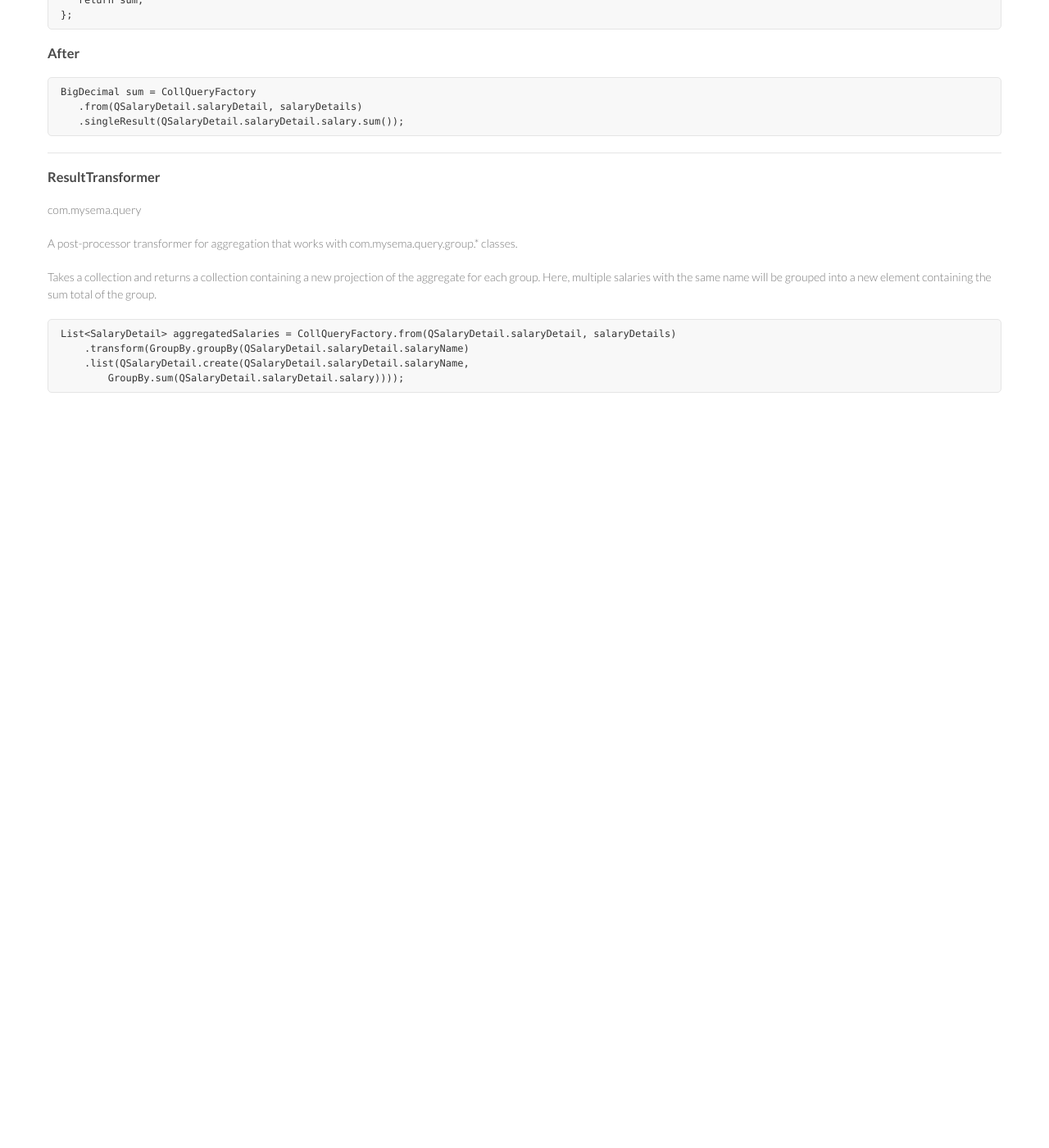
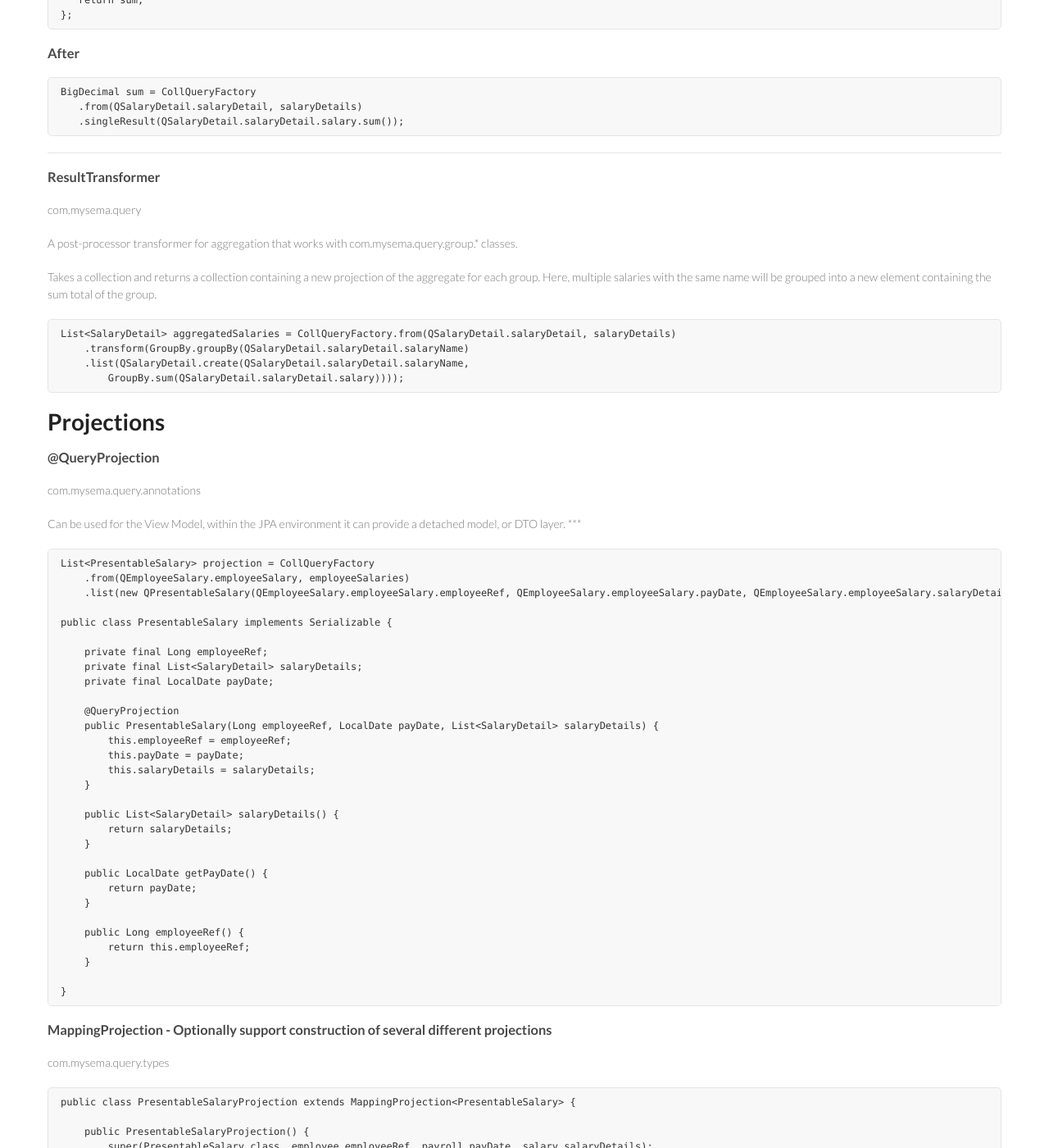
Before and after one commit to griffio/griffio.github.io, a Jekyll site: the page built from _posts/2014-09-01-querydsl-maturity-model.markdown, in a window 1280 px wide and 1400 px high, scrolled down 1835 px. Shown: the whole window at 82% size. Built offline with Jekyll 4.4.1, drawn with Linux system fonts in a browser that asks for light colours; before the commit the page ends 2392 px from its top, so only the background shows below that; some of the changed text lies outside the part shown.

Commit message:
Update 2014-09-01-querydsl-maturity-model.markdown

````diff
--- a/_posts/2014-09-01-querydsl-maturity-model.markdown
+++ b/_posts/2014-09-01-querydsl-maturity-model.markdown
@@ -112,3 +112,70 @@ List<SalaryDetail> aggregatedSalaries = CollQueryFactory.from(QSalaryDetail.sala
     .list(QSalaryDetail.create(QSalaryDetail.salaryDetail.salaryName,
         GroupBy.sum(QSalaryDetail.salaryDetail.salary))));
 ```
+# Projections
+
+### @QueryProjection
+
+com.mysema.query.annotations
+
+Can be used for the View Model, within the JPA environment it can provide a detached model, or DTO layer.
+***
+```java
+List<PresentableSalary> projection = CollQueryFactory
+    .from(QEmployeeSalary.employeeSalary, employeeSalaries)
+    .list(new QPresentableSalary(QEmployeeSalary.employeeSalary.employeeRef, QEmployeeSalary.employeeSalary.payDate, QEmployeeSalary.employeeSalary.salaryDetails));
+
+public class PresentableSalary implements Serializable {
+
+    private final Long employeeRef;
+    private final List<SalaryDetail> salaryDetails;
+    private final LocalDate payDate;
+
+    @QueryProjection
+    public PresentableSalary(Long employeeRef, LocalDate payDate, List<SalaryDetail> salaryDetails) {
+        this.employeeRef = employeeRef;
+        this.payDate = payDate;
+    	this.salaryDetails = salaryDetails;
+    }
+
+    public List<SalaryDetail> salaryDetails() {
+        return salaryDetails;
+    }
+
+    public LocalDate getPayDate() {
+ 	return payDate;
+    }
+
+    public Long employeeRef() {
+      	return this.employeeRef;
+    }
+
+}
+```
+### MappingProjection<T> - Optionally support construction of several different projections
+
+com.mysema.query.types
+
+```java
+public class PresentableSalaryProjection extends MappingProjection<PresentableSalary> {
+
+    public PresentableSalaryProjection() {
+        super(PresentableSalary.class, employee.employeeRef, payroll.payDate, salary.salaryDetails);
+    }
+
+    @Override
+    protected PresentableSalary map(Tuple row) {
+        return new PresentableSalary(row.get(employee.employeeRef), row.get(payroll.payDate), row.get(salary.salaryDetails));
+    }
+
+}
+```
+***
+An @QueryProjection can also be placed on the Entity constructor itself and, in this example, is generated as QSalaryDetail.create().
+```java
+@QueryProjection
+public SalaryDetail(String salaryName, BigDecimal salary) {
+   this.salaryName = salaryName;
+   this.salary = salary;
+}
+```
````
